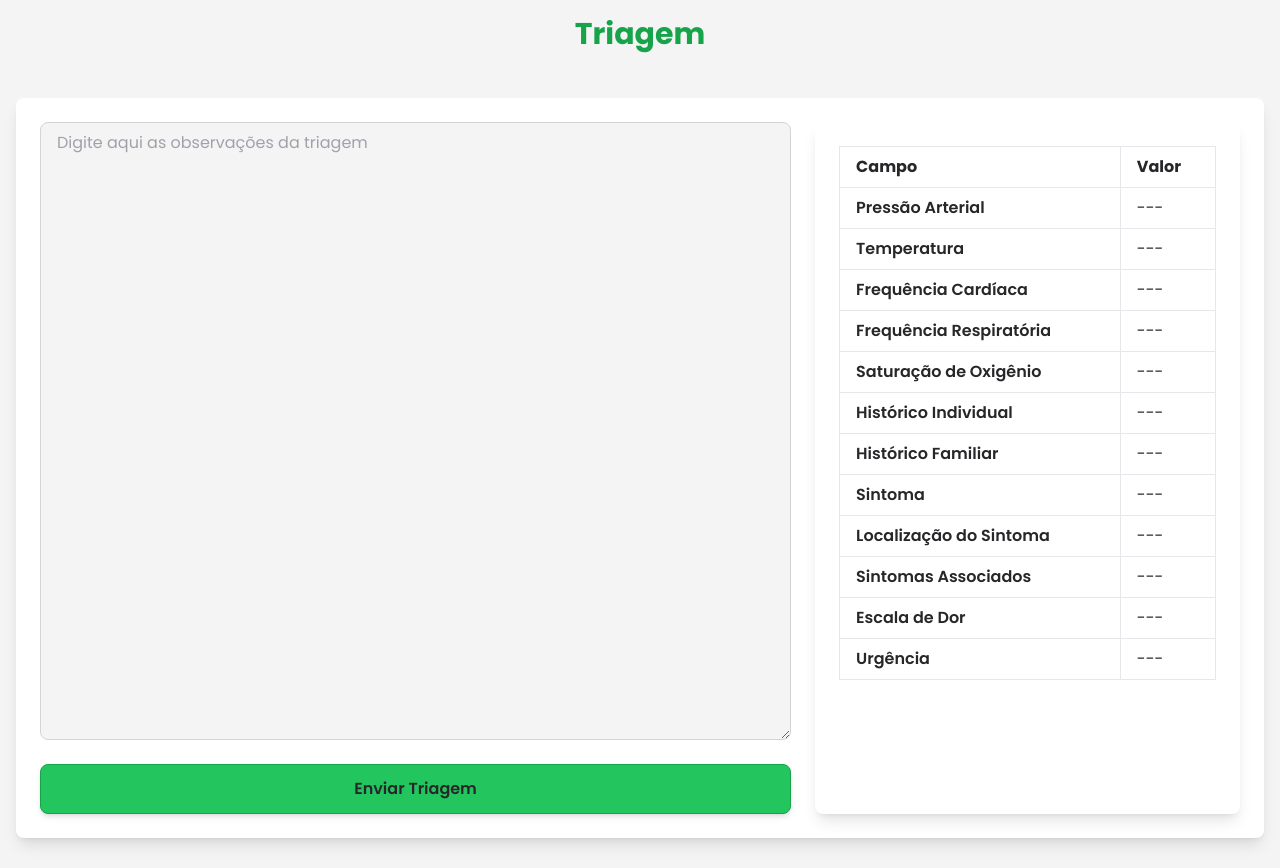
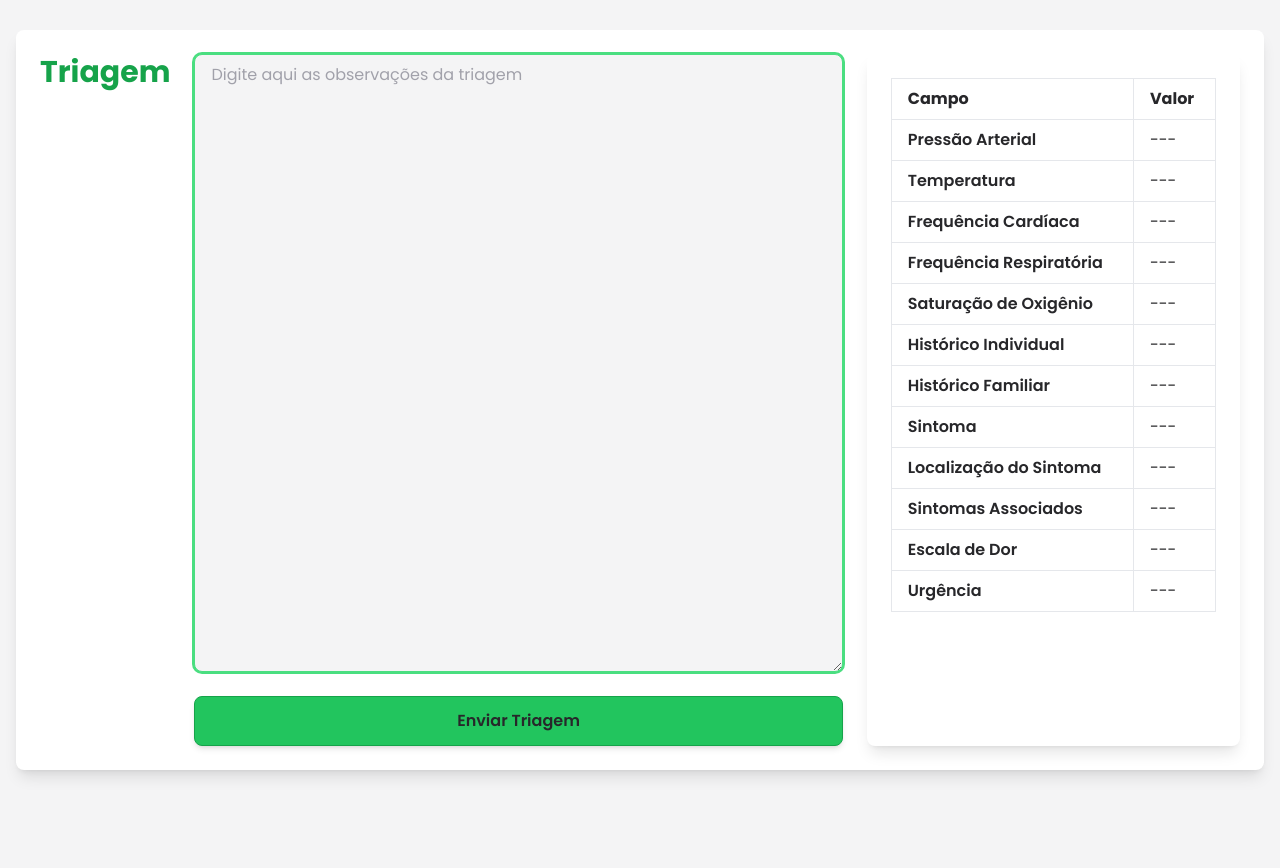
Before and after one commit to bentoluizv/hacking_health_hackathon_sc_summit, a FastAPI app: page /triagem in a window 1280 px wide. After the commit the page ends 777 px from the top, so only its background shows below. Run offline with FastAPI, Linux system fonts and the light colour scheme; parts of the project's set-up code (start-up, migrations or seed data) failed here and were passed over; some libraries are stand-ins or nearby versions.

Commit message:
rm header

```diff
--- a/templates/triagem.html
+++ b/templates/triagem.html
@@ -16,15 +16,13 @@
 
 <body class="poppins-regular antialiased text-zinc-800 bg-zinc-100">
     <div class="container mx-auto min-h-screen flex flex-col">
-        <header class="p-4 flex flex-col text-green-600 items-center justify-center">
-            <h1 class="text-3xl font-bold">Triagem</h1>
-        </header>
 
         <main class="flex-grow flex flex-col p-4 gap-5 items-center justify-center min-h-screen">
             <div class="bg-white shadow-lg rounded-lg p-6 w-full w-full flex flex-col md:flex-row gap-6">
+                <h1 class="text-3xl font-bold text-green-600">Triagem</h1>
                 <form id="triagem-form" class="flex flex-col gap-6 w-full md:w-11/12">
                     <label for="triagem" hidden class="text-zinc-800 font-semibold mb-2">Observações de Triagem</label>
-                    <textarea id="triagem" name="triagem" rows="25" required
+                    <textarea id="triagem" name="triagem" rows="25" required autofocus
                         class="w-full px-4 py-2 rounded-lg border border-zinc-300 bg-zinc-100 text-zinc-800 placeholder-zinc-400 focus:outline-none focus:ring-2 focus:ring-green-400 focus:border-green-400 transition duration-200 ease-in-out"
                         placeholder="Digite aqui as observações da triagem"></textarea>
 
@@ -125,7 +123,6 @@
                 const result = await response.json();
                 console.log('Triagem enviada com sucesso:', result);
 
-                // Preencher os dados na tabela com os dados retornados
                 fillTableWithData(result);
 
             } catch (error) {
```
